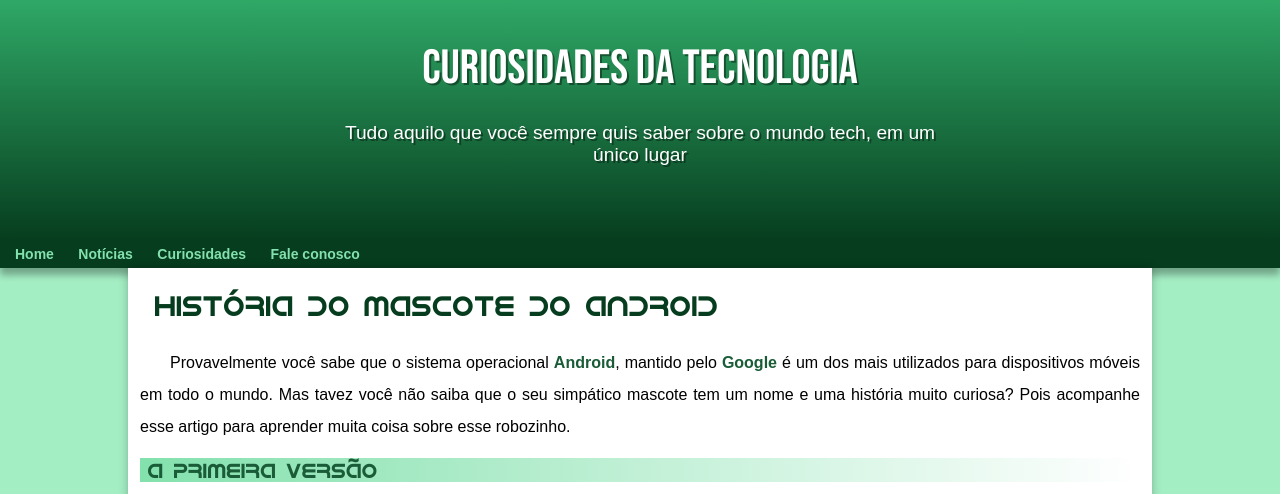
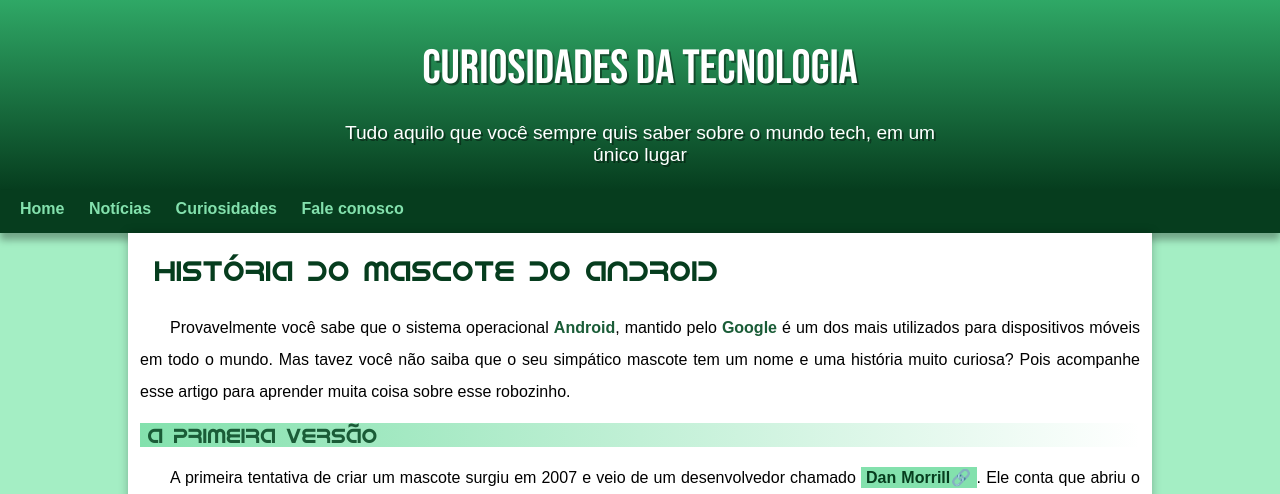
Before and after one commit to Bugmaer/projeto-android, a plain HTML site: page index.html in a window 1280 px wide. Shown: the top 494 px of the page. Drawn offline with Linux system fonts and the light colour scheme.

Commit message:
Update style.css

```diff
--- a/style/style.css
+++ b/style/style.css
@@ -41,7 +41,7 @@ a.externo::after {
 
 header {
     background-image: linear-gradient(to bottom, var(--cor3), var(--cor5));
-    height: 200px;
+    height: 150px;
     text-align: center;
     padding-top: 40px;
 
@@ -65,17 +65,17 @@ header > p {
     color: white;
     margin: auto;
     text-shadow: 2px 2px 0px rgba(0, 0, 0, 0.404);
-    margin-bottom: 30px;
+    padding-bottom: 40px;
 }
 
 nav {
     background-color: var(--cor5);
-    padding: 5px;
+    padding: 10px;
+    padding-bottom: 15px;
     box-shadow: 0px 7px 7px rgba(0, 0, 0, 0.308);
 }
 
 nav > a {
-    font-size: 14px;
     color: var(--cor1);
     padding: 10px;
     text-decoration: none;
```
